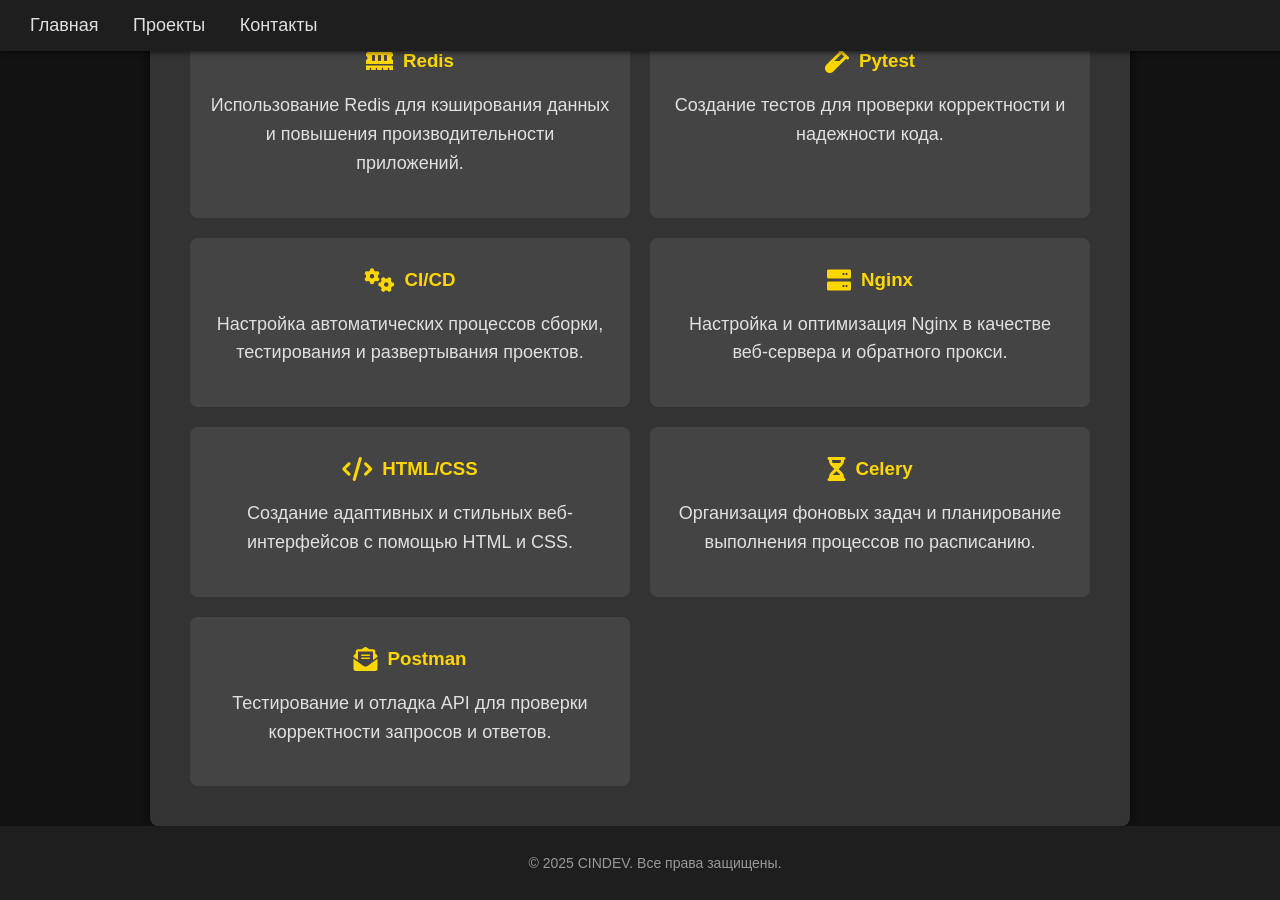
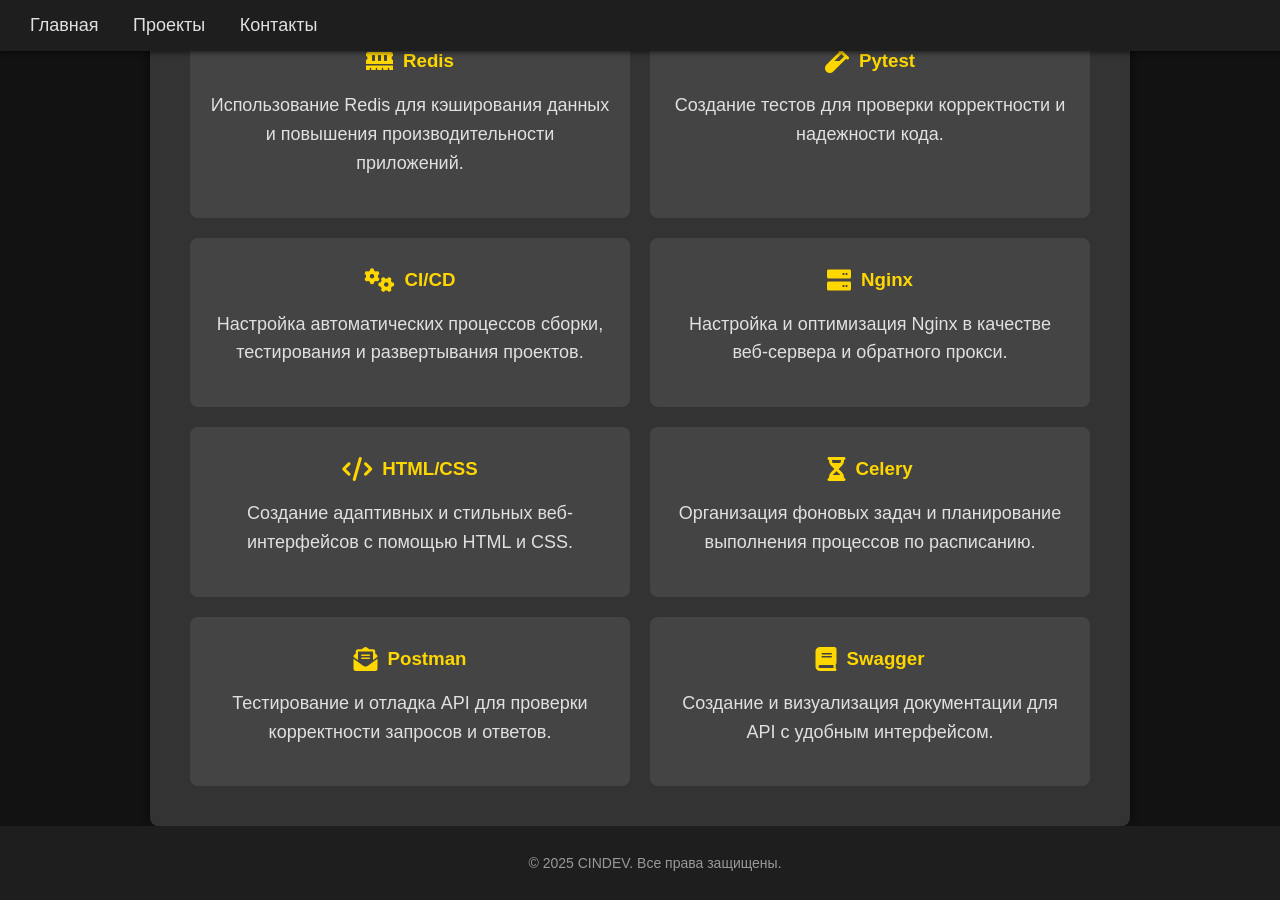
Before and after one commit to Cinzanos/cinzanos.github.io, a Jekyll site: the page built from index.html, in a window 1280 px wide and 900 px high, scrolled down 1440 px. Built offline with Jekyll 4.4.1, drawn with Linux system fonts in a browser that asks for light colours.

Commit message:
Добавил Swagger

```diff
--- a/index.html
+++ b/index.html
@@ -84,6 +84,10 @@
             <h3><i class="fa-solid fa-envelope-open-text"></i> Postman</h3>
             <p>Тестирование и отладка API для проверки корректности запросов и ответов.</p>
         </div>
+        <div class="skill fade-in">
+            <h3><i class="fa-solid fa-book"></i> Swagger</h3>
+            <p>Создание и визуализация документации для API с удобным интерфейсом.</p>
+        </div>
       </div>
     </div>
 </div>
```
